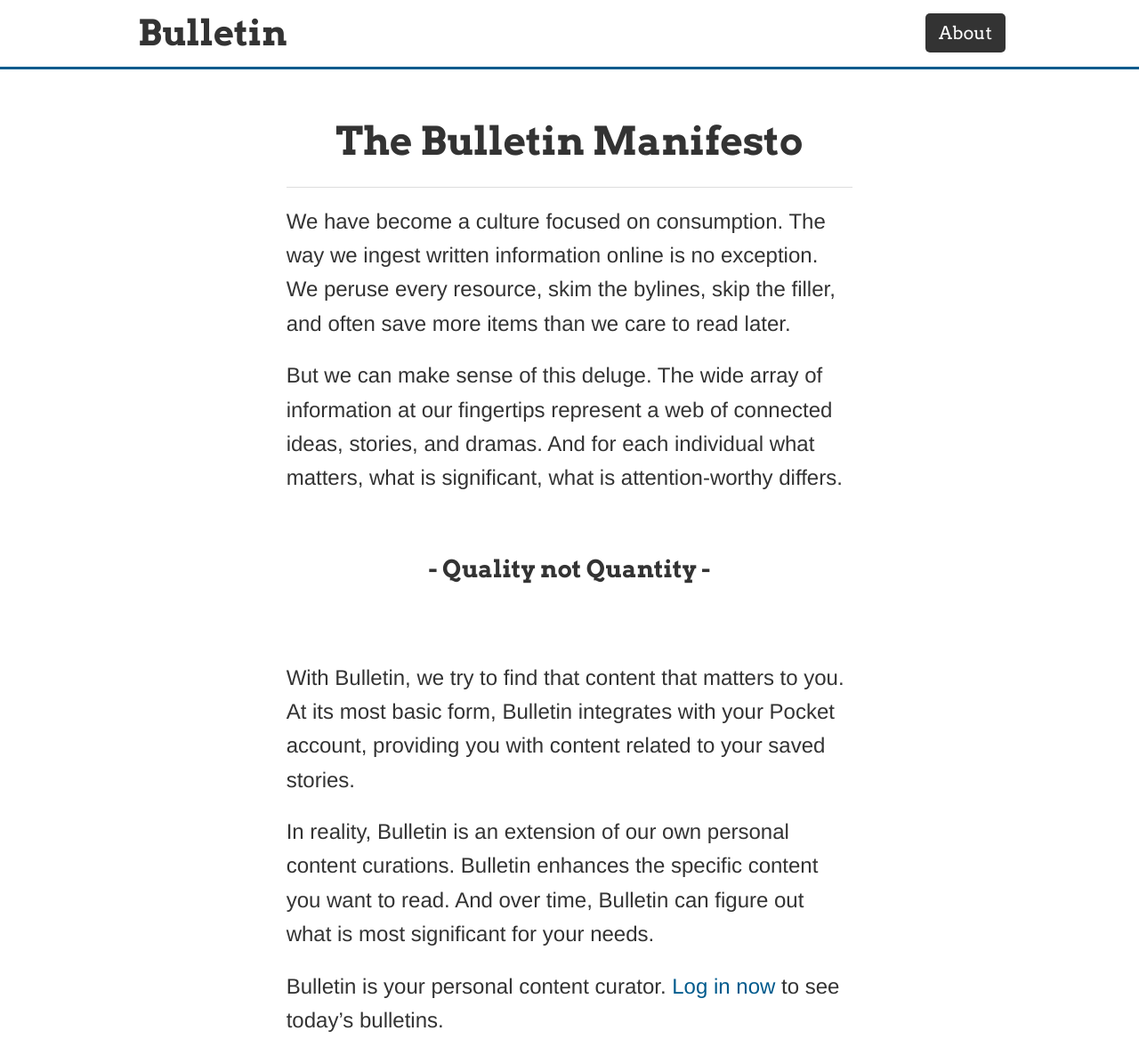
After one commit to bceskavich/bulletin, a Flask app: page /about in a window 1280 px wide. The commit adds this page. Shown: the whole page at 89% size. Run offline with Flask 2, Linux system fonts and the light colour scheme.

Commit message:
About page added.

```diff
--- a/app/static/css/app.css
+++ b/app/static/css/app.css
@@ -88,6 +88,27 @@
 }
 
 /* ###########################
+About Page
+########################### */
+
+#about h1 {
+	text-align: center;
+	font-weight: 700;
+	margin-top: 50px;
+}
+
+#about h3 {
+	font-weight: 700;
+	text-align: center;
+	margin-top: 4rem;
+	margin-bottom: 5.25rem;
+}
+
+#about p {
+	font-size: 1.5em;
+}
+
+/* ###########################
 Authenticated Home Page
 ########################### */
 
@@ -170,6 +191,8 @@
 Story Recommendation Page
 ########################### */
 
+/* Story Cover Image */
+
 #story .image-header {
 	background-image: url('../img/pocket_placeholder.png');
 	background-size: cover;
@@ -195,6 +218,8 @@
 	text-decoration: underline;
 }
 
+/* Story Information */
+
 #story_info {
 	margin-top: 50px;
 }
@@ -209,6 +234,8 @@
 #story_info > section:first-child {
 	line-height: 1.3;
 }
+
+/* Buttons */
 
 #story_info div:last-child ul,
 #related-content div:last-child ul {
@@ -244,6 +271,8 @@
 	margin-top: 45px;
 }
 
+/* Related Content List */
+
 #related-content div:first-child h2 {
 	text-align: center;
 }
@@ -275,33 +304,3 @@
 	color: #005b8d;
 	text-decoration: none;
 }
-
-/*
-#home .home-article:hover .story-top {
-	display: block;
-}*/
-
-/*
-.image-header {
-	background-image:url('../img/pocket_placeholder.png');
-	background-size: cover;
-	background-position: center;
-	height:500px;
-	max-width: none;
-	line-height: 500px;
-}
-
-.image-header a.button {
-	background-color: #c48779;
-	opacity: .9;
-	border: 3px solid #a05d5d;
-	font-family: 'Biko Regular', Avenir, sans-serif;
-	font-size: 30px;
-	border-radius: 10px;
-}
-
-.image-header a.button:hover {
-	background-color: #a05d5d;
-	text-decoration: none;
-}
-*/
--- /dev/null
+++ b/app/templates/about.html
@@ -0,0 +1,24 @@
+{% extends "base.html" %}
+{% block content %}
+
+<section role="main" id="about">
+	<article class="row">
+		<div class="large-8 med-8 small-8 small-centered columns">
+			<h1>The Bulletin Manifesto</h1>
+			<hr />
+			<p>We have become a culture focused on consumption. The way we ingest written information online is no exception. We peruse every resource, skim the bylines, skip the filler, and often save more items than we care to read later.</p>
+
+			<p>But we can make sense of this deluge. The wide array of information at our fingertips represent a web of connected ideas, stories, and dramas. And for each individual what matters, what is significant, what is attention-worthy differs.</p>
+
+			<h3>- Quality not Quantity -</h3>
+
+			<p>With Bulletin, we try to find that content that matters to you. At its most basic form, Bulletin integrates with your Pocket account, providing you with content related to your saved stories.</p>
+
+			<p>In reality, Bulletin is an extension of our own personal content curations. Bulletin enhances the specific content you want to read. And over time, Bulletin can figure out what is most significant for your needs.</p>
+
+			<p>Bulletin is your personal content curator. <a href="{{url_for('login')}}">Log in now</a> to see today’s bulletins.</p>
+		</div>
+	</article>
+</section>
+
+{% endblock %}
--- a/app/templates/base.html
+++ b/app/templates/base.html
@@ -31,7 +31,7 @@
 			</ul>
 			<section class="nav-links">
 				<ul>
-					<li><a href="{{url_for('index')}}">About</a></li>
+					<li><a href="{{url_for('about')}}">About</a></li>
 					{% if g.user.is_authenticated() %}
 					<li><a href="{{url_for('logout')}}">Logout</a></li>
 					{% endif %}
--- a/app/templates/home.html
+++ b/app/templates/home.html
@@ -5,8 +5,9 @@
 	<div class="row">
 		<div class="large-6 med-6 small-6 columns">
 			<h1>Welcome to Bulletin</h1>
-			<p>Bulletin is a webapp to enhance your <a href="http://getpocket.com/" target="_blank">Pocket</a> experience. Use Bulletin to pull related and balanced content from across the web to enhance any of your saved articles.</p>
-			<p>Pocket is currently under development by <a href="http://www.ceskavich.com/" target="_blank">Billy Ceskavich</a>. Check back for more soon. For now, <a href="https://www.github.com/bceskavich/bulletin" target="_blank">view the source code here!</a></p>
+			<p>Bulletin is an online tool here to enhance your reading experience. Use Bulletin to peruse the web for an array of articles, stories, and multimedia resources related directly to your own content. Bulletin works off of your Pocket account, a personalized extention of your own curated works.</p>
+
+			<p>Simply login with your <a href="https://getpocket.com/" target="_blank">Pocket</a> account to get going. Happy perusing!</p>
 		</div>
 		<div class="large-6 med-6 small-6 columns">
 			<form action="" method="post" name="load">
--- a/app/templates/index.html
+++ b/app/templates/index.html
@@ -19,7 +19,7 @@
 
 	<div class="row">
 		<div class="small-6 small-centered columns" id="index-link">
-			<a href="{{url_for('home')}}">What is Bulletin?</a>
+			<a href="{{url_for('about')}}">What is Bulletin?</a>
 		</div>
 	</div>
 </section>
--- a/app/views.py
+++ b/app/views.py
@@ -29,6 +29,10 @@
 		return redirect(url_for('home'))
 	else:
 		return redirect(url_for('login'))
+
+@app.route('/about')
+def about():
+	return render_template('about.html')
 
 @app.route('/home', methods = ['GET', 'POST'])
 @login_required
```
